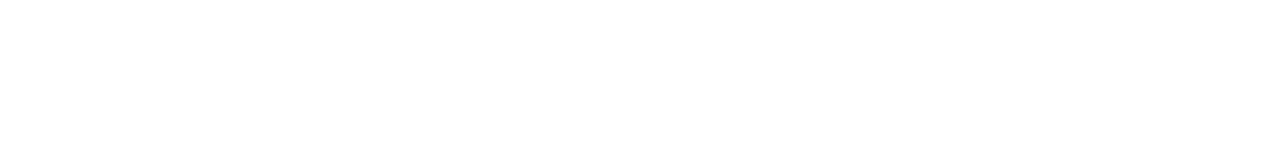
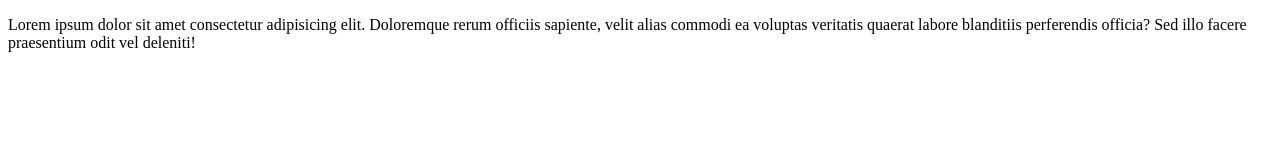
Before and after one commit to hajar9495/J2-Ex1, a plain HTML site: page index.html in a window 1280 px wide. Drawn offline with Linux system fonts and the light colour scheme.

Commit message:
ajout de div

```diff
--- a/index.html
+++ b/index.html
@@ -6,5 +6,14 @@
     <meta name="viewport" content="width=device-width, initial-scale=1.0" />
     <title>page vide</title>
   </head>
-  <body></body>
+  <body>
+    <div>
+      <p>
+        Lorem ipsum dolor sit amet consectetur adipisicing elit. Doloremque
+        rerum officiis sapiente, velit alias commodi ea voluptas veritatis
+        quaerat labore blanditiis perferendis officia? Sed illo facere
+        praesentium odit vel deleniti!
+      </p>
+    </div>
+  </body>
 </html>
```
